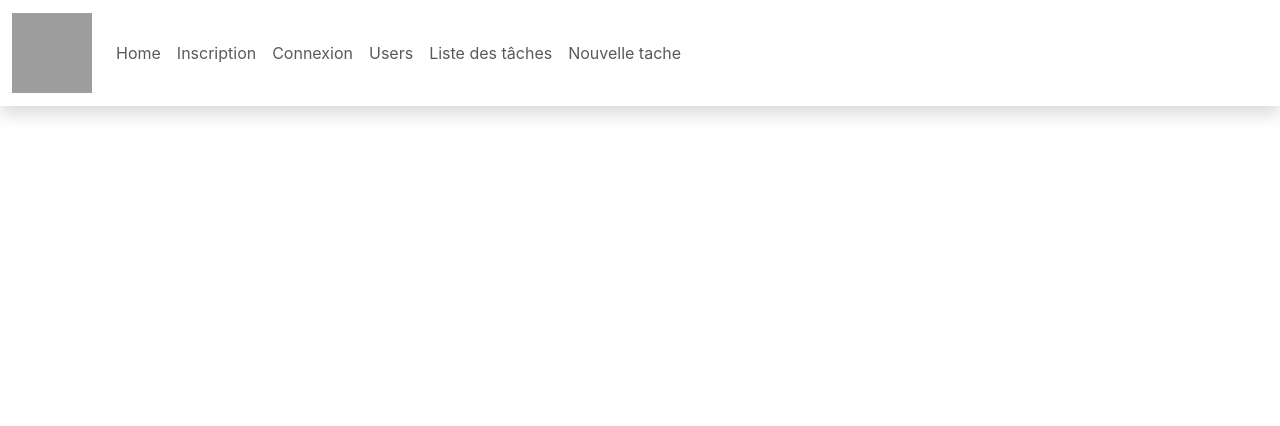
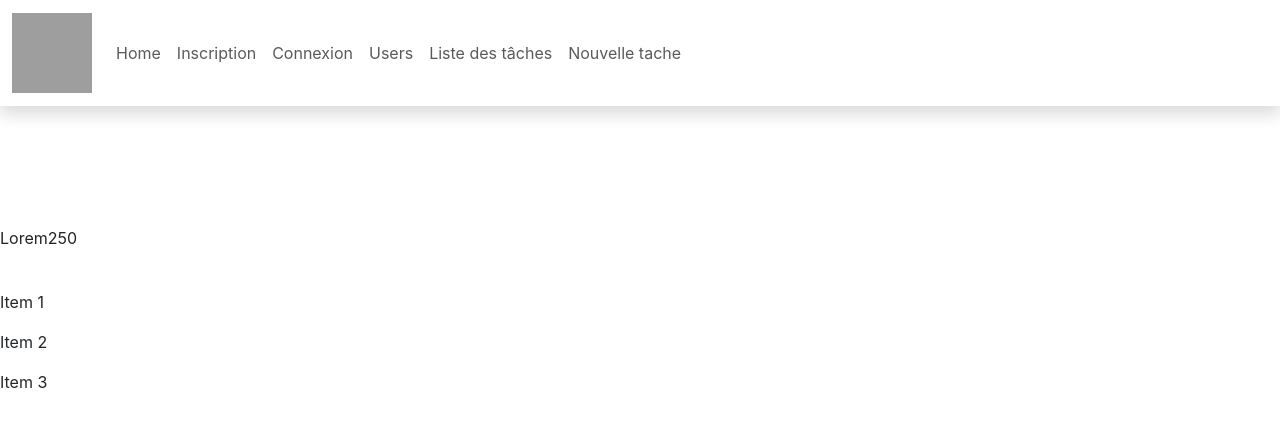
Before and after one commit to HeyTiainnes/tkc, a React (Create React App) app: page /NewCheckList in a window 1280 px wide. Shown: the top 426 px of the page. Built offline with nearby package versions, Linux system fonts and the light colour scheme; grey boxes are pictures that could not be loaded.

Commit message:
create page NewCheckList

```diff
--- a/src/App.tsx
+++ b/src/App.tsx
@@ -61,6 +61,7 @@ import NewTask from './pages/NewTask';
 import LoginForm from './pages/ConnexionPage';
 import Nav from './components/Nav';
 import PatchTask from './pages/PatchTask';
+import NewCheckList from './pages/NewCheckList';
 
 function App() {
   return (
@@ -90,6 +91,7 @@ function App() {
             notes: "",
             done: false
           }} />} />
+          <Route path="/NewCheckList" element={<NewCheckList />} />
         </Routes>
       </BrowserRouter>
     </div>
--- /dev/null
+++ b/src/pages/NewCheckList.tsx
@@ -0,0 +1,22 @@
+import React from "react";
+
+const CheckList = () => {
+    const checkListItems = ["Item 1", "Item 2", "Item 3"];
+
+    return (
+        <div>
+            <br />
+            <br />
+            <br />
+            <br />
+            <br />
+            <p>Lorem250</p>
+            <br />
+            {checkListItems.map((item, index) => (
+                <p key={index}>{item}</p>
+            ))}
+        </div>
+    );
+};
+
+export default CheckList;
--- a/src/pages/NewTask.tsx
+++ b/src/pages/NewTask.tsx
@@ -1,6 +1,109 @@
+// import { FormEvent, useRef, useState } from "react";
+// import axios from "axios";
+// import { Task } from "./TaskLists";
+// import './NewTask.css';
+// import { useNavigate } from 'react-router-dom'
+// type NewTaskProps = {
+//     task: Task;
+// };
+
+// const NewTask = ({ task }: NewTaskProps) => {
+//     const designationRef = useRef<HTMLInputElement>(null);
+//     const deadlineRef = useRef<HTMLInputElement>(null);
+//     const notesRef = useRef<HTMLTextAreaElement>(null);
+//     const [designation, setDesignation] = useState<string>(task.designation);
+//     const [deadline, setDeadline] = useState<string>(task.dead_line);
+//     const [notes, setNotes] = useState<string>(task.notes);
+
+//     const handleSubmit = (e: FormEvent) => {
+//         console.log(localStorage.getItem('accessToken'));
+//         e.preventDefault();
+//         const data = {
+//             designation: designation,
+//             dead_line: deadline,
+//             notes: notes,
+//         };
+//         axios
+//             // console.log(localStorage.getItem('token'));
+//             .post(
+//                 'http://localhost:3000/Tasks',
+//                 data,
+//                 {
+//                     headers: {
+//                         Authorization: `Bearer ${localStorage.getItem('accessToken')}`,
+//                     },
+//                 }
+
+//             )
+
+//             .then(() => {
+//                 window.location.href = "/";
+//             })
+//             .catch((error) => {
+//                 console.error("erreur lors de l'envoi:", error);
+//             });
+//     };
+
+//     return (
+//         <div className="container">
+//             <form onSubmit={handleSubmit}>
+//                 <label htmlFor="designation">
+//                     Designation<span className="required">*</span>
+//                 </label>
+//                 <br />
+//                 <input
+//                     type="text"
+//                     id="designation"
+//                     name="designation"
+//                     required
+//                     ref={designationRef}
+//                     defaultValue={designation}
+//                     onChange={(e) => setDesignation(e.target.value)}
+//                 />
+//                 <br />
+
+//                 <label htmlFor="dead_line">Deadline</label>
+//                 <br />
+//                 <input
+//                     type="date"
+//                     id="dead_line"
+//                     name="dead_line"
+//                     pattern="\d{4}-\d{2}-\d{2}"
+//                     placeholder="YYYY-MM-DD"
+//                     defaultValue={deadline}
+//                     onChange={(e) => setDeadline(e.target.value)}
+//                     ref={deadlineRef}
+//                 />
+//                 <br />
+
+//                 <label htmlFor="notes">Notes (255 characters max)</label>
+//                 <br />
+//                 <textarea
+//                     id="notes"
+//                     name="notes"
+//                     maxLength={255}
+//                     ref={notesRef}
+//                     defaultValue={notes}
+//                     onChange={(e) => setNotes(e.target.value)}
+//                 />
+//                 <div className="buttons">
+//                     <button type="reset" id="cancel">
+//                         Cancel
+//                     </button>
+//                     <button type="submit" id="submit">
+//                         Validate
+//                     </button>
+//                 </div>
+//             </form>
+//         </div>
+//     );
+// };
+
+// export default NewTask;
 import { FormEvent, useRef, useState } from "react";
 import axios from "axios";
 import { Task } from "./TaskLists";
+import { useNavigate } from "react-router-dom"; // Importer le hook useNavigate pour la navigation
 import './NewTask.css';
 
 type NewTaskProps = {
@@ -14,6 +117,7 @@ const NewTask = ({ task }: NewTaskProps) => {
     const [designation, setDesignation] = useState<string>(task.designation);
     const [deadline, setDeadline] = useState<string>(task.dead_line);
     const [notes, setNotes] = useState<string>(task.notes);
+    const navigate = useNavigate(); // Initialiser le hook useNavigate
 
     const handleSubmit = (e: FormEvent) => {
         console.log(localStorage.getItem('accessToken'));
@@ -24,7 +128,6 @@ const NewTask = ({ task }: NewTaskProps) => {
             notes: notes,
         };
         axios
-            // console.log(localStorage.getItem('token'));
             .post(
                 'http://localhost:3000/Tasks',
                 data,
@@ -33,15 +136,17 @@ const NewTask = ({ task }: NewTaskProps) => {
                         Authorization: `Bearer ${localStorage.getItem('accessToken')}`,
                     },
                 }
-
             )
-
             .then(() => {
                 window.location.href = "/";
             })
             .catch((error) => {
                 console.error("erreur lors de l'envoi:", error);
             });
+    };
+
+    const handleSubtasks = () => {
+        navigate("/NewCheckList"); // Naviguer vers la page NewCheckList.tsx
     };
 
     return (
@@ -93,6 +198,9 @@ const NewTask = ({ task }: NewTaskProps) => {
                     <button type="submit" id="submit">
                         Validate
                     </button>
+                    <button type="button" id="subtasks" onClick={handleSubtasks}>
+                        Sous-tâches
+                    </button>
                 </div>
             </form>
         </div>
```
